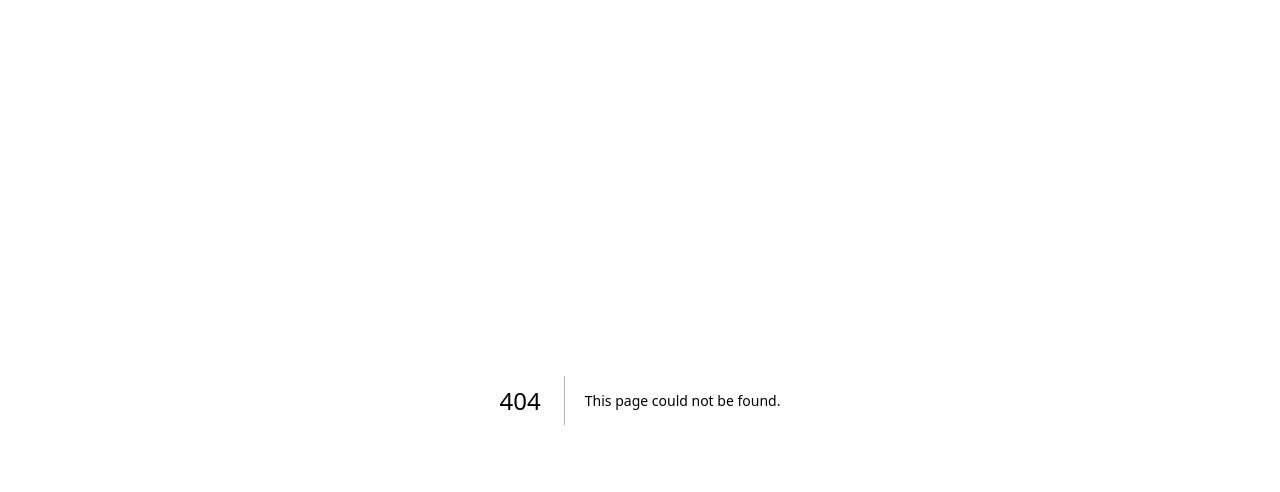
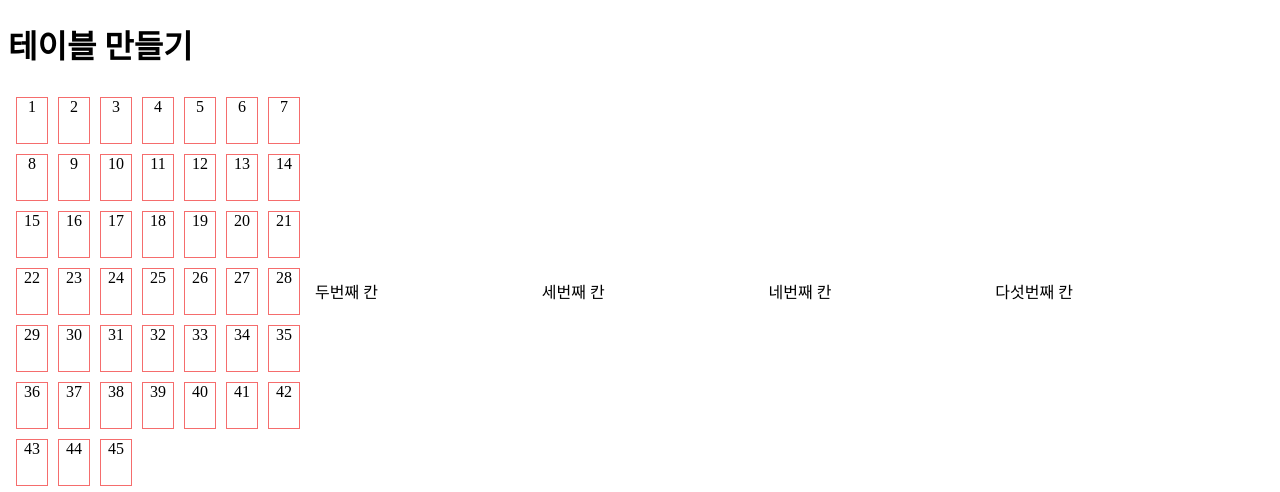
Before and after one commit to Ddongh/fine-tuning-chatbot, a Next.js app in the folder frontend/fine-tuning-chatbot/: page /lotto/lotto in a window 1280 px wide. Before the commit this address had no page. Shown: the top 492 px of the page. Built offline with nearby package versions, Linux system fonts and the light colour scheme.

Commit message:
lotto page

```diff
--- /dev/null
+++ b/frontend/fine-tuning-chatbot/components/lotto/SelectNumber.tsx
@@ -0,0 +1,11 @@
+import React from 'react'
+
+const SelectNumber: React.FC = () => {
+    return (
+        <div>
+            번호선택 컴포넌트
+        </div>
+    );
+}
+
+export default SelectNumber
--- /dev/null
+++ b/frontend/fine-tuning-chatbot/css/lotto.css
@@ -0,0 +1,3 @@
+table {
+    width: 100%
+}
--- /dev/null
+++ b/frontend/fine-tuning-chatbot/pages/_app.tsx
@@ -0,0 +1,16 @@
+import { AppProps } from 'next/app';
+// import '../styles/globals.css'; // 글로벌 CSS 파일을 여기서 임포트합니다.
+
+function MyApp({ Component, pageProps }: AppProps) {
+    // 커스텀 레이아웃을 여기에 추가할 수 있습니다.
+    return(
+        <div>
+            {/* <h1>header</h1> */}
+            <Component {...pageProps} />
+            {/* <h1>footer</h1> */}
+        </div>
+
+    );
+}
+
+export default MyApp;
--- /dev/null
+++ b/frontend/fine-tuning-chatbot/pages/lotto/lotto.tsx
@@ -0,0 +1,33 @@
+import React from "react";
+// import SelectNumber from "@/components/lotto/SelectNumber";
+
+const lotto: React.FC = () => {
+
+	const lotto_numbers: number[] = Array.from({ length: 45 }, (_, index) => index + 1);
+
+	return (
+		<div>
+		<h1>테이블 만들기</h1>
+		<table style={{ width: '100%'}}>
+			<tbody>
+			<tr>
+				<td width={"300px"}>
+					{/* <div style={{whiteSpace: 'pre-wrap'}}> */}
+					{lotto_numbers.map((number) => (
+						<div style={{width: "30px", height:"45px", display: "inline-block", textAlign:"center", border:"1px solid #f56d6d", margin:"5px"}}>{number}</div>
+					))}
+					{/* </div> */}
+
+				</td>
+				<td>두번째 칸</td>
+				<td>세번째 칸</td>
+				<td>네번째 칸</td>
+				<td>다섯번째 칸</td>
+			</tr>
+			</tbody>
+		</table>
+		</div>
+	);
+}
+
+export default lotto
```
Also changed, not shown: 1 other file (tests, documents, lock files or other folders).
